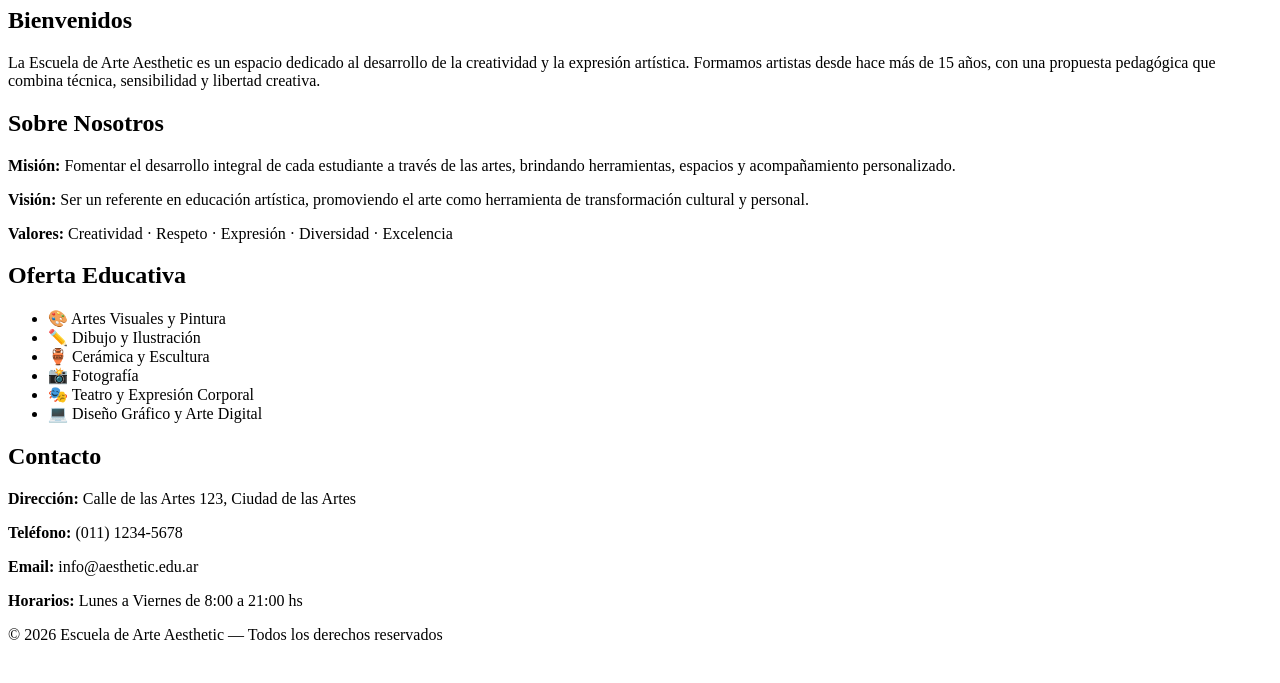
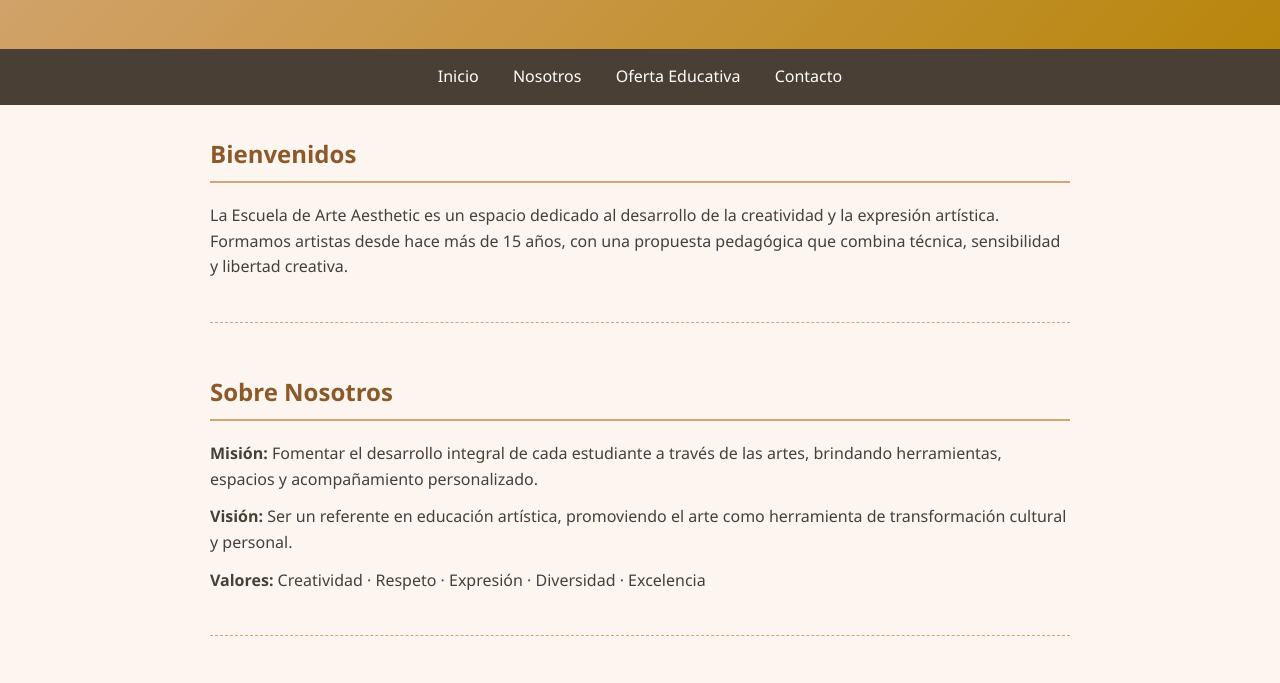
Before and after one commit to melodyjuaniquinamp-coder/ProyectofinalHTML, a plain HTML site: page Jija.html in a window 1280 px wide. Shown: the part 145-828 px from the top of the page. Before the commit the page ends 805 px from the top, so only its background shows below. Drawn offline with Linux system fonts and the light colour scheme.

Commit message:
Update and rename index.html to Jija.html

```diff
--- a/index.html
+++ b/Jija.html
@@ -4,7 +4,7 @@
     <meta charset="UTF-8">
     <meta name="viewport" content="width=device-width, initial-scale=1.0">
     <title>Escuela de Arte Aesthetic</title>
-    <link rel="stylesheet" href="styles.css">
+    <link rel="stylesheet" href="jiji.css">
 </head>
 <body>
 
```
